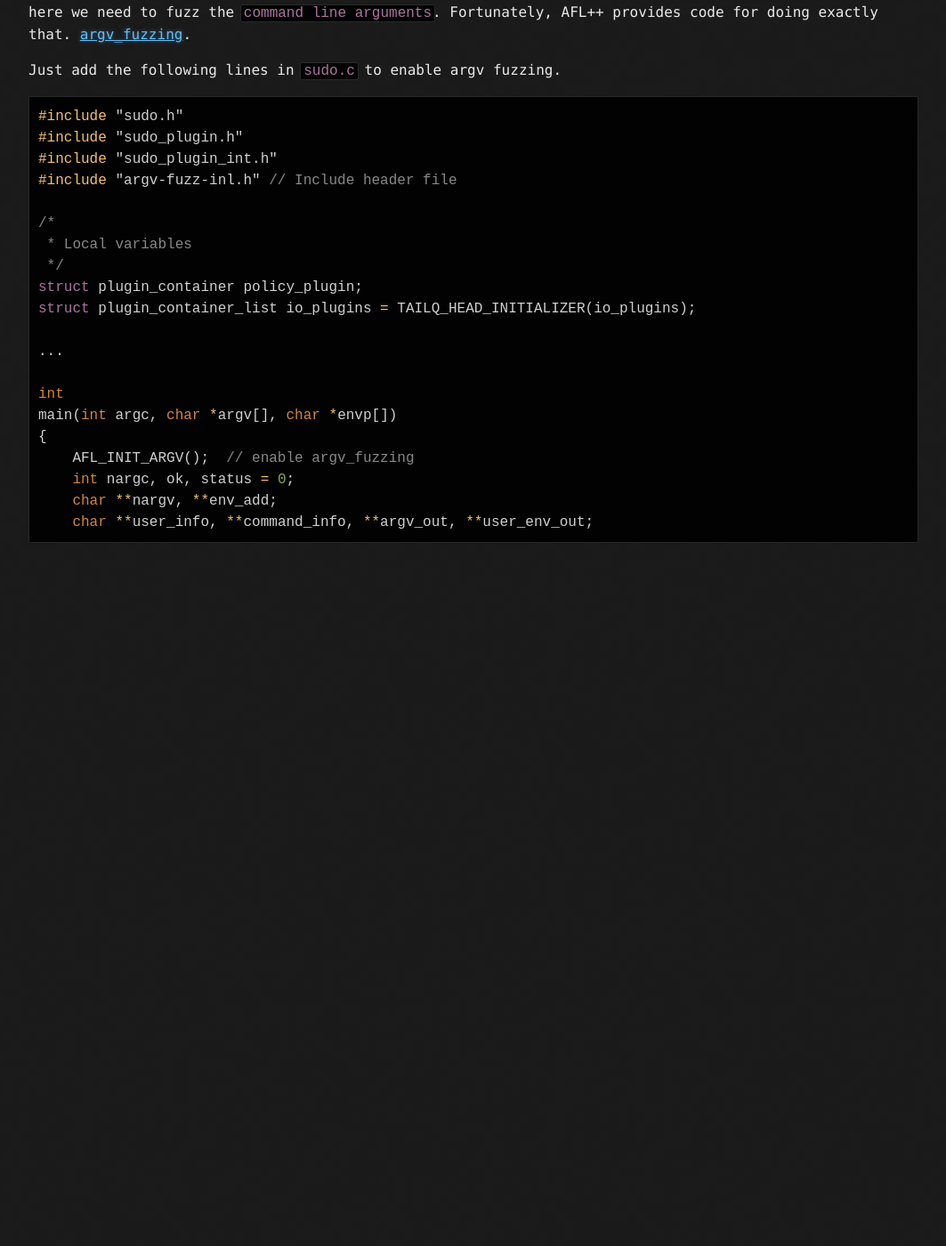
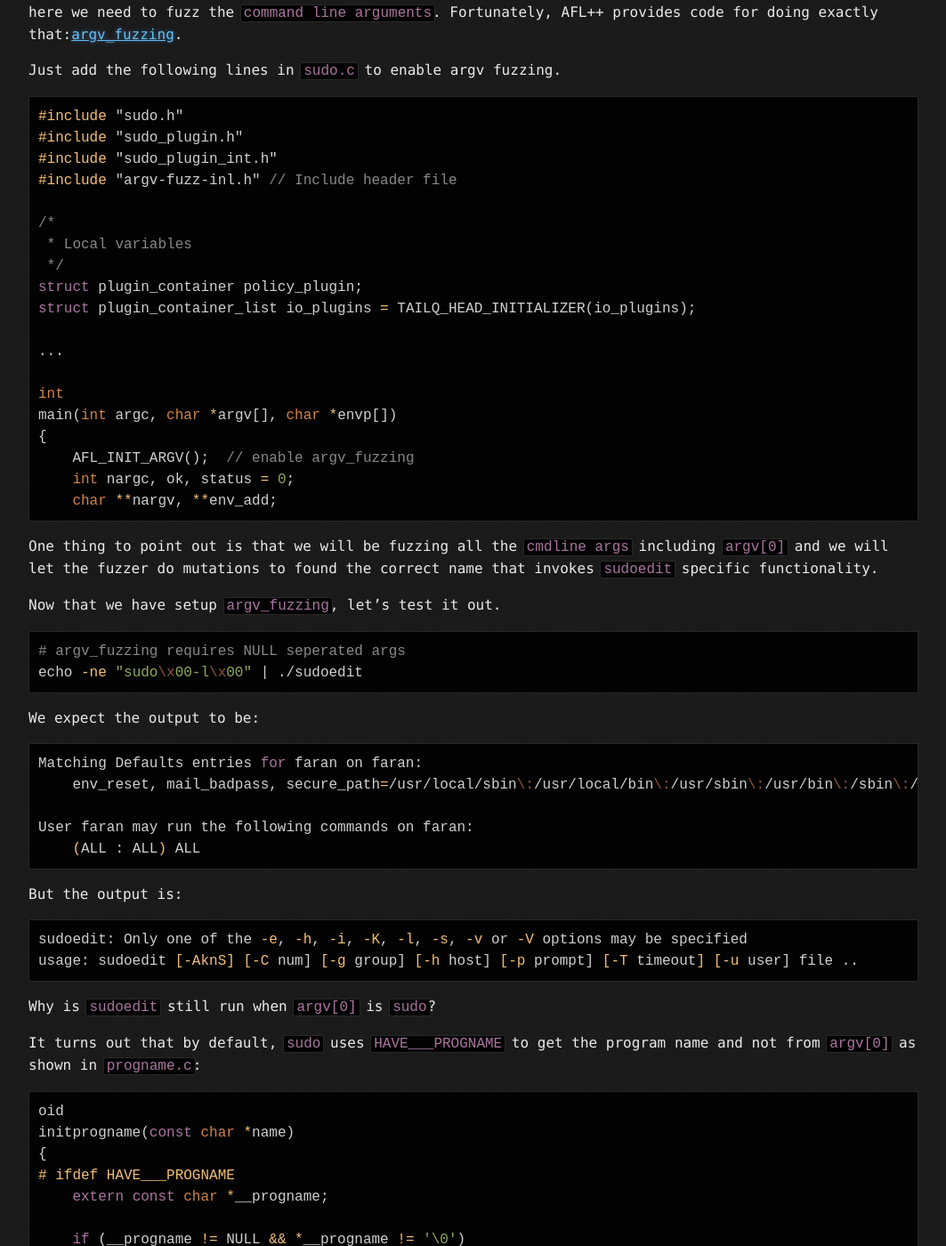
Before and after one commit to faran1512/faran1512.github.io, a Jekyll site: the page built from CVE-2021-3156_Recreate.md, in a window 1280 px wide and 1400 px high, scrolled down 877 px. Shown: the whole window at 89% size, without its empty margins (108-1171 px from the left). Built offline with Jekyll 4.4.1, drawn with Linux system fonts in a browser that asks for light colours; our own code applies the rules of GitHub Pages for plain Markdown files; before the commit the page ends 1507 px from its top, so only the background shows below that; some of the changed text lies outside the part shown.

Commit message:
Writing CVE-2021-3156 Blog

````diff
--- a/CVE-2021-3156_Recreate.md
+++ b/CVE-2021-3156_Recreate.md
@@ -24,7 +24,7 @@
 
 From the CVE description we can see that the vulnerability occurs when we use the `sudoedit` binary as opposed to `sudo`. Well it can be `blahblahedit` as long as long as last 4 characters are `edit`. We will look into why this is the case later in the blog. We also know that `sudoedit` requires a `-s` option followed by some characters that causes the crash.
 
-Do you see the problem here? AFL++ works best with applications that read from a `file` or `stdin`. But, here we need to fuzz the `command line arguments`. Fortunately, AFL++ provides code for doing exactly that. [argv_fuzzing](https://github.com/AFLplusplus/AFLplusplus/blob/78b7e14c73baacf1d88b3c03955e78f5080d17ba/utils/argv_fuzzing/README.md#L4).
+Do you see the problem here? AFL++ works best with applications that read from a `file` or `stdin`. But, here we need to fuzz the `command line arguments`. Fortunately, AFL++ provides code for doing exactly that:[argv_fuzzing](https://github.com/AFLplusplus/AFLplusplus/blob/78b7e14c73baacf1d88b3c03955e78f5080d17ba/utils/argv_fuzzing/README.md#L4).
 
 Just add the following lines in `sudo.c` to enable argv fuzzing.
 
@@ -48,5 +48,69 @@
     AFL_INIT_ARGV();  // enable argv_fuzzing
     int nargc, ok, status = 0;
     char **nargv, **env_add;
-    char **user_info, **command_info, **argv_out, **user_env_out;
 ```
+
+One thing to point out is that we will be fuzzing all the `cmdline args` including `argv[0]` and we will let the fuzzer do mutations to found the correct name that invokes `sudoedit` specific functionality.
+
+Now that we have setup `argv_fuzzing`, let's test it out.
+
+```bash
+# argv_fuzzing requires NULL seperated args
+echo -ne "sudo\x00-l\x00" | ./sudoedit
+```
+
+We expect the output to be:
+
+```bash
+Matching Defaults entries for faran on faran:
+    env_reset, mail_badpass, secure_path=/usr/local/sbin\:/usr/local/bin\:/usr/sbin\:/usr/bin\:/sbin\:/bin\:/snap/bin, use_pty
+
+User faran may run the following commands on faran:
+    (ALL : ALL) ALL
+```
+
+But the output is:
+
+```bash
+sudoedit: Only one of the -e, -h, -i, -K, -l, -s, -v or -V options may be specified
+usage: sudoedit [-AknS] [-C num] [-g group] [-h host] [-p prompt] [-T timeout] [-u user] file ..
+```
+
+Why is `sudoedit` still run when `argv[0]` is `sudo`?
+
+It turns out that by default, `sudo` uses `HAVE___PROGNAME` to get the program name and not from `argv[0]` as shown in `progname.c`:
+
+```c
+oid
+initprogname(const char *name)
+{
+# ifdef HAVE___PROGNAME
+    extern const char *__progname;
+
+    if (__progname != NULL && *__progname != '\0')
+	progname = __progname;
+    else
+# endif
+    if ((progname = strrchr(name, '/')) != NULL) {
+	progname++;
+    } else {
+	progname = name;
+    }
+...
+```
+We need to remove the `HAVE___PROGNAME` and then it will take `argv[0]` as as program name. The program name is et at the very start of `main()` in `sudo.c`.
+
+```c
+int
+main(int argc, char *argv[], char *envp[])
+{
+    int nargc, ok, status = 0;
+    char **nargv, **env_add;
+
+    ...
+
+    initprogname(argc > 0 ? argv[0] : "sudo");
+
+    /* Crank resource limits to unlimited. */
+    unlimit_sudo();
+```
````
